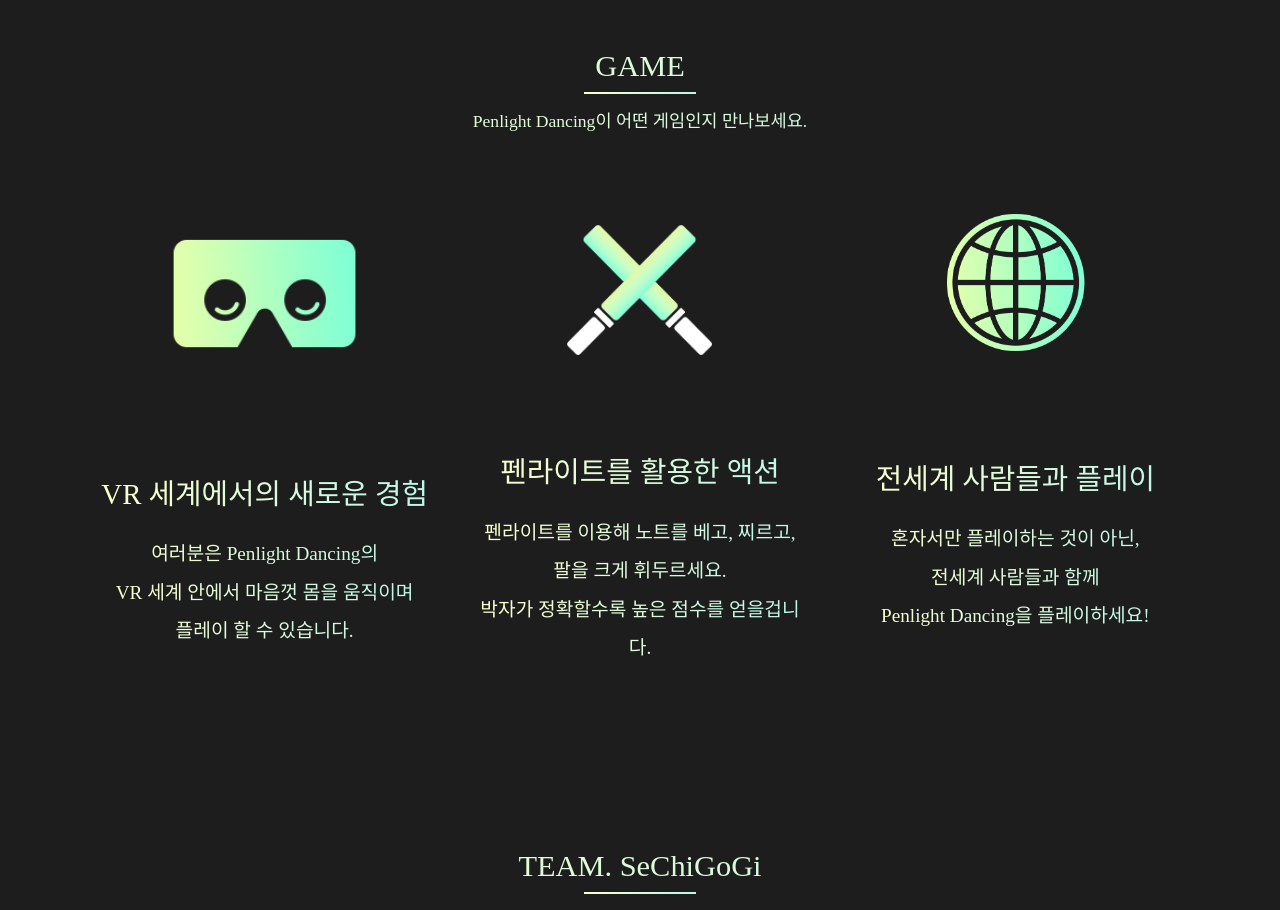
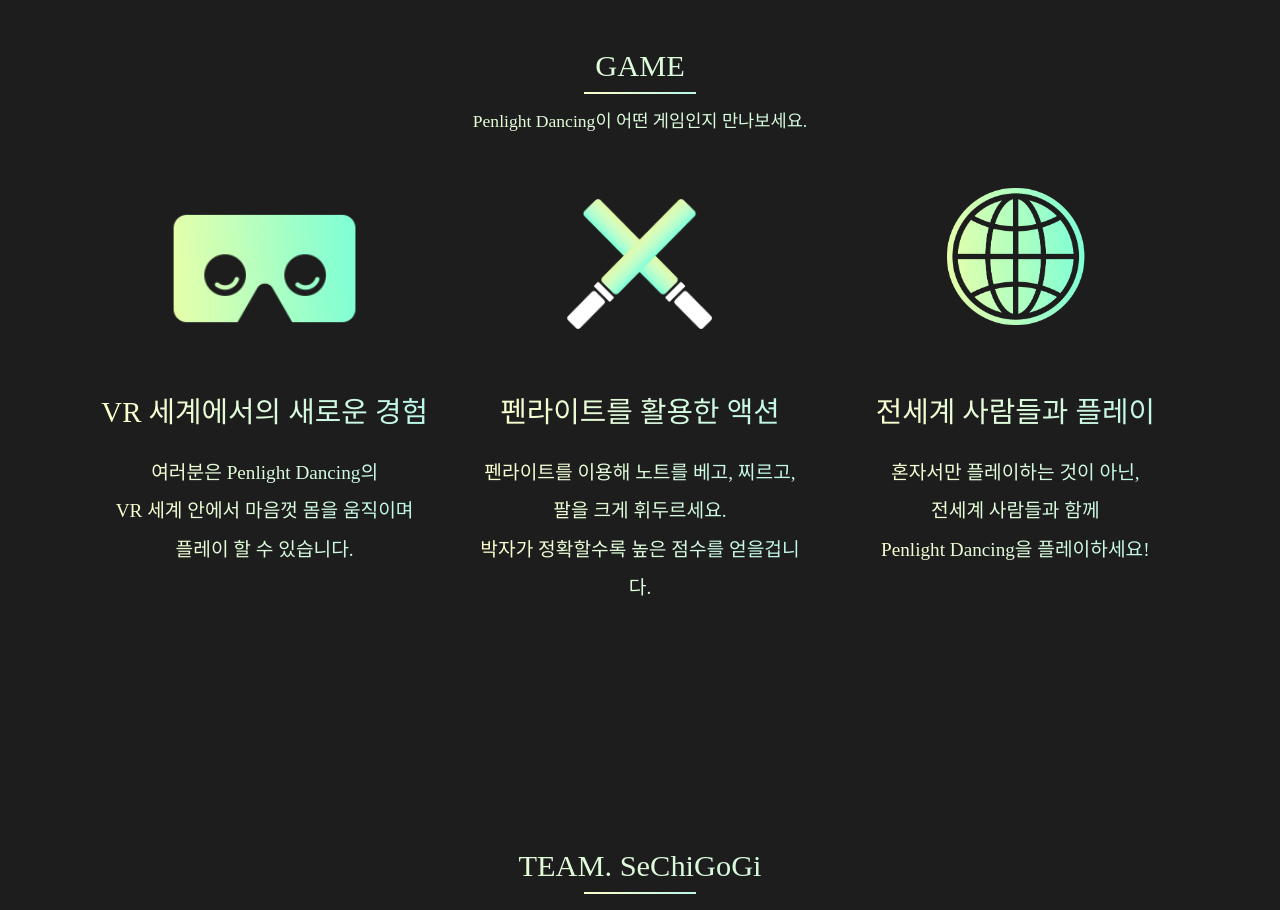
Before and after one commit to PenlightDancing/2D_Web, a React (Create React App) app: page / in a window 1280 px wide. Shown: the part 780-1690 px from the top of the page. Built offline with nearby package versions, Linux system fonts and the light colour scheme; a web font is replaced by a local one.

Commit message:
fix css page2

```diff
--- a/src/page/component/main/main.scss
+++ b/src/page/component/main/main.scss
@@ -136,13 +136,17 @@
             width: 85%;
             height: 60%;
             margin: auto;
-            margin-top: 2%;
+            margin-top: 0%;
             .section {
+                position: relative;
                 width: 31%;
                 height: 100%;
                 .img {
                     background-repeat: no-repeat;
                     background-size: contain;
+                    position: absolute;
+                    left: 0;
+                    right: 0;
                 }
                 .title {
                     font-size: 1.8em;
@@ -158,6 +162,11 @@
             .s1, .s2 {
                 margin-right: 3.5%;
             }
+            .sectionIntro {
+                width: 100%;
+                position: absolute;
+                top: calc(12vh + 12vw);
+            }
             .s1 {
                 .img{
                     background-image: url('../../../assets/KakaoTalk_20190509_093138298.png');
@@ -165,9 +174,6 @@
                     width: 65%;
                     margin: auto;
                     margin-top: 8%;
-                }
-                .title {
-                    margin-top: -10%;
                 }
             }
             .s2 {
@@ -178,9 +184,6 @@
                     margin: auto;
                     margin-top: 20%;
                 }
-                .title {
-                    margin-top : 3%;
-                }
             }
             .s3 {
                 .img{
@@ -189,9 +192,6 @@
                     width: 50%;
                     margin: auto;
                     margin-top: 12%;
-                }
-                .title {
-                    margin-top : 3%;
                 }
             }
         }
--- a/src/page/component/main/main.tsx
+++ b/src/page/component/main/main.tsx
@@ -70,18 +70,24 @@
             <div className = "sectionZone">
                 <div className = "section s1">
                     <div className = "img"></div>
+                    <div className = "sectionIntro">
                         <p className = "title gradText">VR 세계에서의 새로운 경험</p>
                         <p className = "subTitle gradText">여러분은 Penlight Dancing의<br/>VR 세계 안에서 마음껏 몸을 움직이며<br/>플레이 할 수 있습니다.</p>
                     </div>
+                </div>
                 <div className = "section s2">
                     <div className = "img"></div>
+                    <div className = "sectionIntro">
                         <p className = "title gradText">펜라이트를 활용한 액션</p>
                         <p className = "subTitle gradText">펜라이트를 이용해 노트를 베고, 찌르고,<br/>팔을 크게 휘두르세요.<br/>박자가 정확할수록 높은 점수를 얻을겁니다.</p>
                     </div>
+                </div>
                 <div className = "section s3">
                     <div className = "img"></div>
+                    <div className = "sectionIntro">
                         <p className = "title gradText">전세계 사람들과 플레이</p>
                         <p className = "subTitle gradText">혼자서만 플레이하는 것이 아닌,<br/>전세계 사람들과 함께<br/>Penlight Dancing을 플레이하세요!</p>
+                    </div>
                 </div>
             </div>
         </div>
```
Lines whose indentation alone changed are shown as unchanged.
